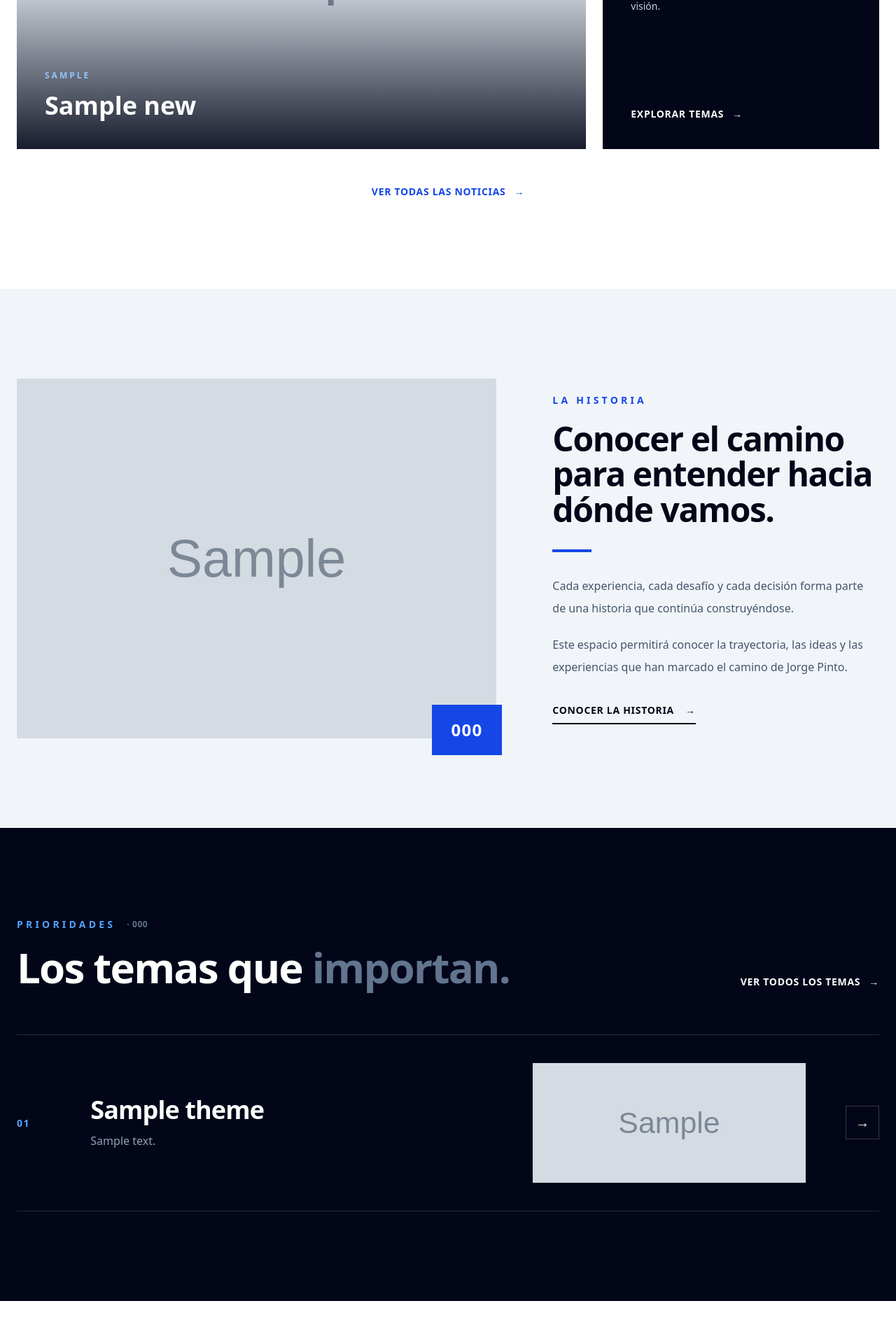
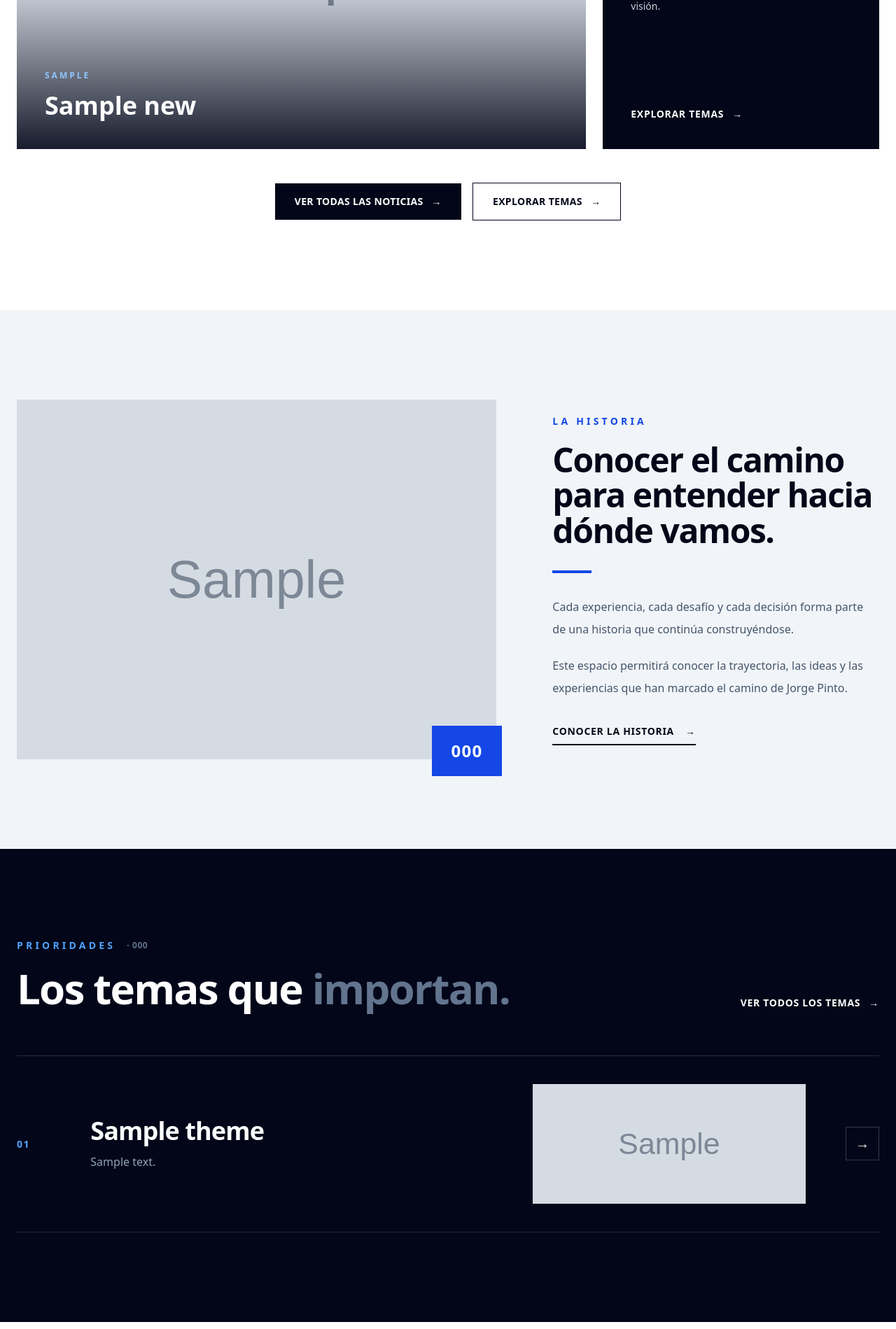
Before and after one commit to paulduque/jorgepinto, a Laravel app: page / in a window 1280 px wide. Shown: the part 1477-3376 px from the top of the page at 70% size. Run offline with Laravel 12, Linux system fonts and the light colour scheme; tables that the repository leaves empty hold one stand-in row (values such as "Sample post"); grey boxes marked "Sample" are stand-in pictures; style sheets or scripts are compiled from the project's sources; parts of the project's set-up code (start-up, migrations or seed data) failed here and were passed over.

Commit message:
feat: recupera enlace a Temas desde la sección Los momentos
- Agrega botón 'Explorar temas' junto a 'Ver todas las noticias'
- Mantiene las 2 noticias en Los momentos (destacada + secundaria)
- Mejora la navegación desde la home hacia Temas

```diff
--- a/resources/views/home.blade.php
+++ b/resources/views/home.blade.php
@@ -342,14 +342,18 @@
 
                 </div>
 
-                {{-- Enlace ver todas las noticias --}}
-                <div class="mt-12 text-center">
+                {{-- Enlaces de acción --}}
+                <div class="mt-12 flex flex-wrap items-center justify-center gap-4">
                     <a href="/noticias"
-                        class="group inline-flex items-center gap-3 text-sm font-bold uppercase tracking-wider text-blue-700 transition hover:text-blue-900">
+                        class="group inline-flex items-center gap-3 bg-slate-950 px-7 py-4 text-sm font-bold uppercase tracking-wide text-white transition duration-300 hover:bg-blue-700">
                         Ver todas las noticias
-                        <span class="transition-transform duration-300 group-hover:translate-x-2">
-                            →
-                        </span>
+                        <span class="transition-transform duration-300 group-hover:translate-x-1">→</span>
+                    </a>
+
+                    <a href="/temas"
+                        class="group inline-flex items-center gap-3 border border-slate-950 px-7 py-4 text-sm font-bold uppercase tracking-wide text-slate-950 transition duration-300 hover:bg-slate-950 hover:text-white">
+                        Explorar temas
+                        <span class="transition-transform duration-300 group-hover:translate-x-1">→</span>
                     </a>
                 </div>
             @else
```
